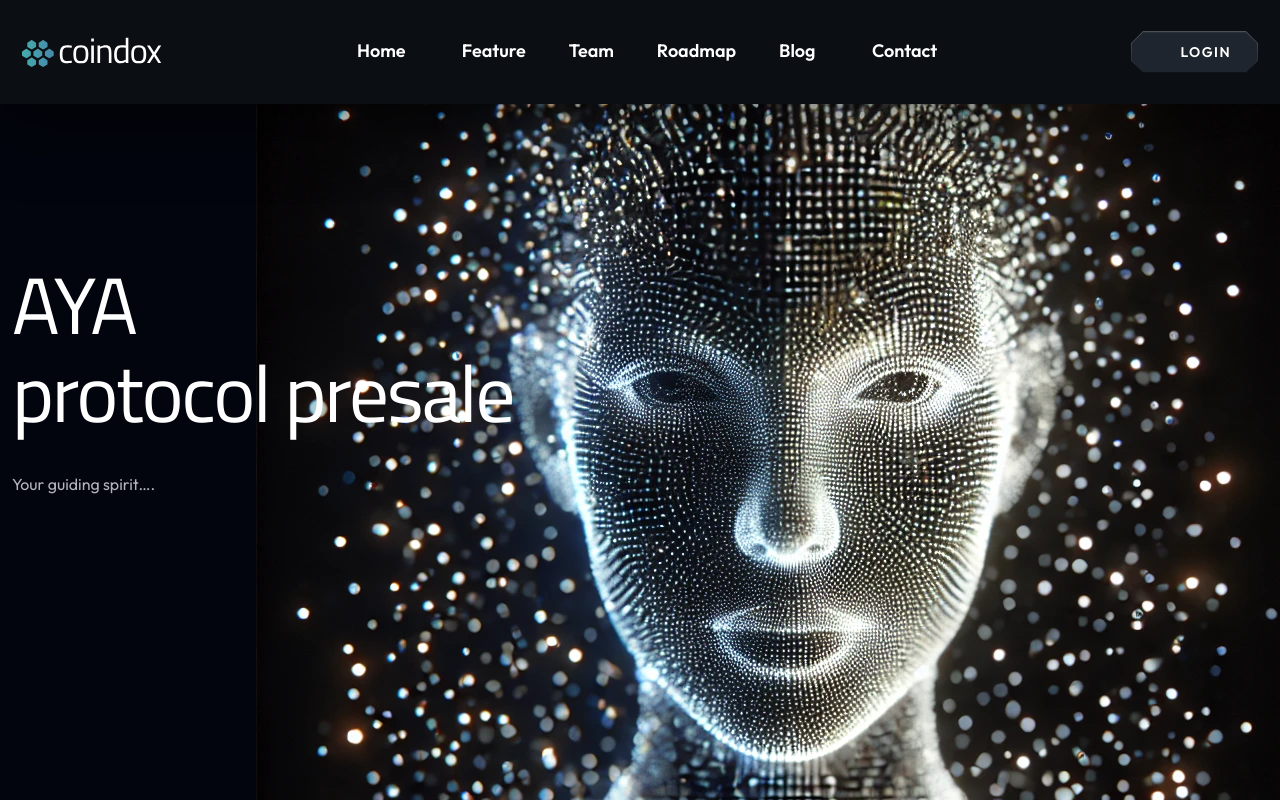
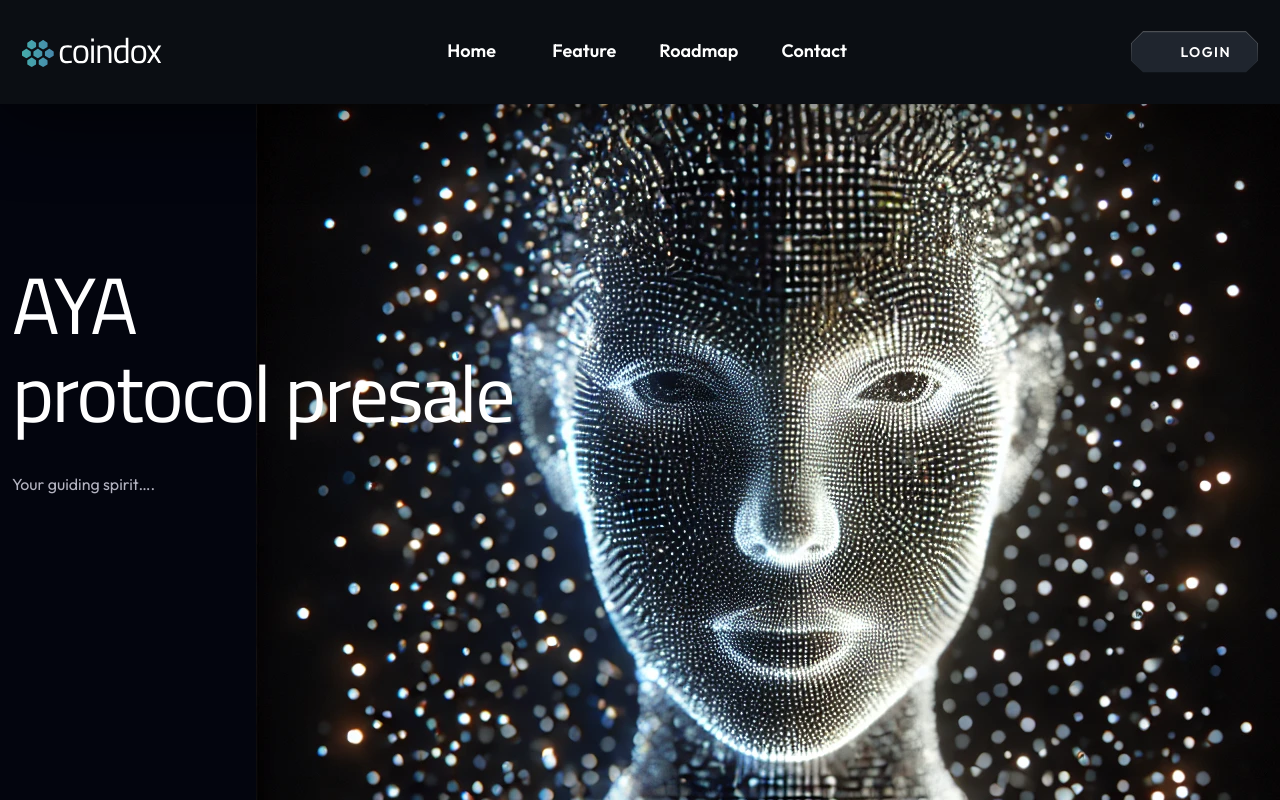
Before and after one commit to DatsOlena/AYA_-Crypto_Agent, a React (Vite) app: page / in a window 1280 px wide. Shown: the top 800 px of the page. Built offline with nearby package versions, Linux system fonts and the light colour scheme; a web font is replaced by a local one.

Commit message:
Remove not used parts

```diff
--- a/src/component/homes/home-one/index.tsx
+++ b/src/component/homes/home-one/index.tsx
@@ -1,16 +1,13 @@
 import FooterOne from "../../../layouts/footers/FooterOne"
 import Header from "../../../layouts/headers/Header"
 import About from "./About"
-import Advantages from "./Advantages"
 import Brand from "./Brand"
 import Distribution from "./Distribution"
 import FaqArea from "./FaqArea"
 import Hero from "./Hero"
 import Roadmap from "./Roadmap"
 import Solution from "./Solution"
-import Team from "./Team"
 import Token from "./Token"
-import TokenUpdate from "./TokenUpdate"
 import UserOption from "./UserOption"
 
 const HomeOne = () => {
@@ -21,11 +18,8 @@ const HomeOne = () => {
         <Hero />
         <UserOption />
         <About />
-        <Advantages />
         <Solution />
-        <TokenUpdate />
         <Token />
-        <Team />
         <Distribution />
         <Roadmap />
         <FaqArea />
--- a/src/data/MenuData.ts
+++ b/src/data/MenuData.ts
@@ -36,29 +36,11 @@ const menu_data: MenuItem[] = [
         link: "/#feature",
     },
     {
-        id: 3,
-        page: "home_1",
-        has_dropdown: false,
-        title: "Team",
-        link: "/#team",
-    },
-    {
         id: 4,
         page: "home_1",
         has_dropdown: false,
         title: "Roadmap",
         link: "/#roadmap",
-    },
-    {
-        id: 5,
-        page: "home_1",
-        has_dropdown: true,
-        title: "Blog",
-        link: "#",
-        sub_menus: [
-            { link: "/blog", title: "Blog" },
-            { link: "/blog-single", title: "Blog Details", },
-        ],
     },
     {
         id: 6,
```
